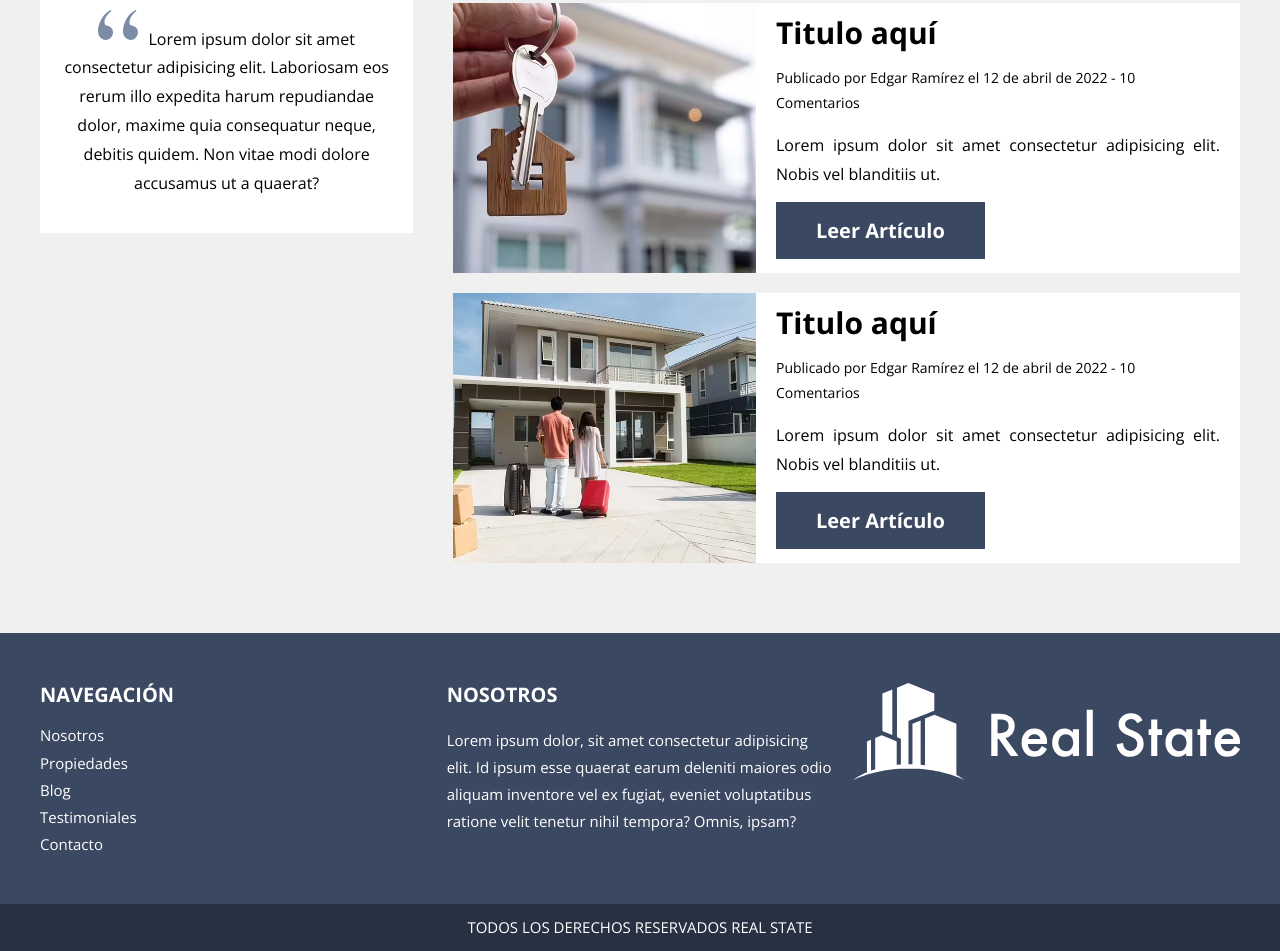
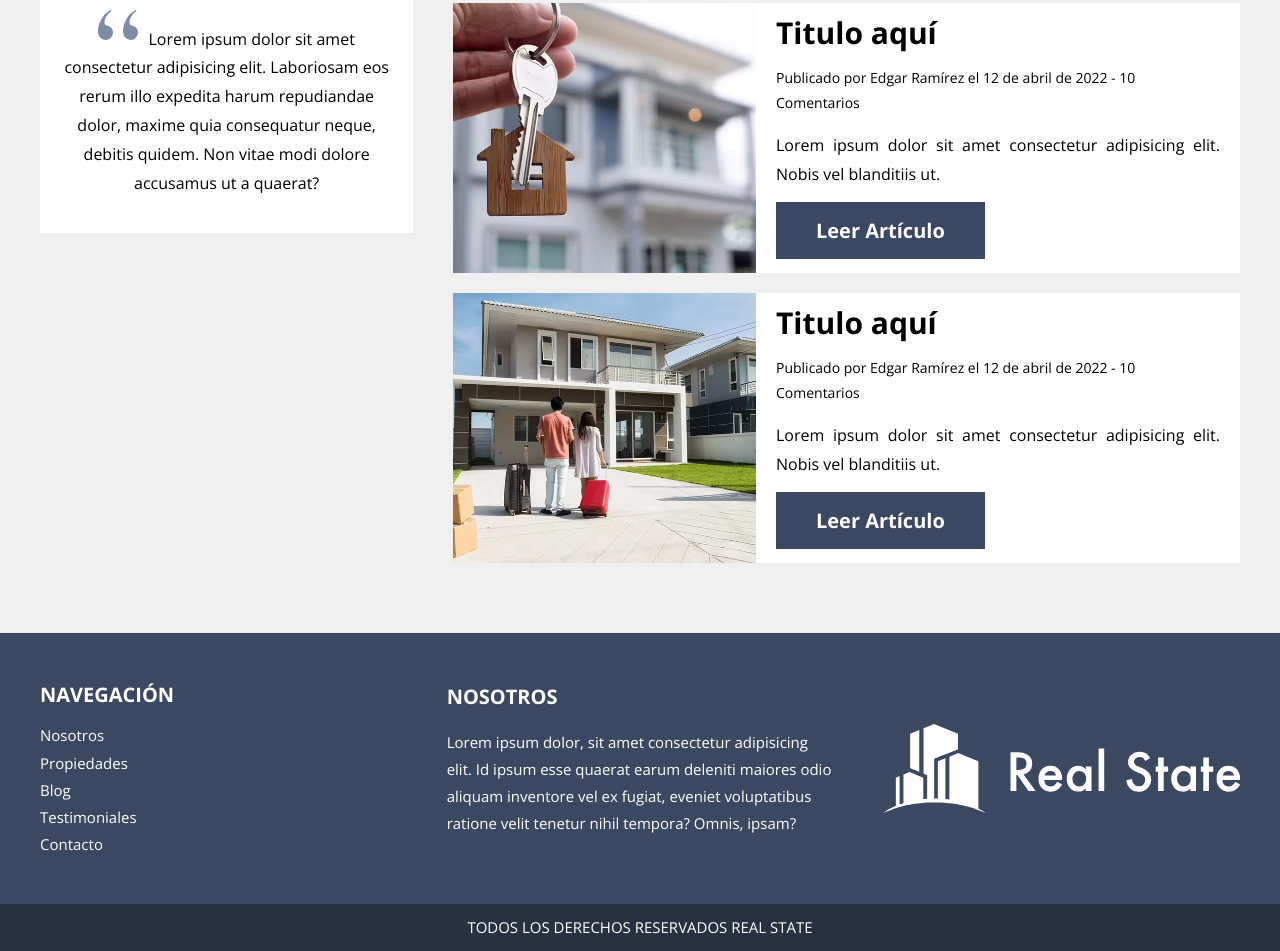
Before and after one commit to ramirez1984/realState, a website: page index.html in a window 1280 px wide. Shown: the part 3186-4137 px from the top of the page. Drawn offline with nearby package versions, Linux system fonts and the light colour scheme.

Commit message:
Fin html y sass

```diff
--- a/src/scss/ui/footer/_footer.scss
+++ b/src/scss/ui/footer/_footer.scss
@@ -17,7 +17,9 @@
 
     &__grid {
         @include m.tablet {
-            @include m.grid(3, 2rem)
+            @include m.grid(3, 2rem);
+            align-items: center;
+
          }
 
     }
@@ -51,7 +53,8 @@
     img {
         margin-top: 5rem;
         @include m.tablet {
-            margin-top: 0rem
+            margin-top: 0rem;
+            margin-left: 3rem;
          }
 
     }
```
Also changed, not shown: build/css/app.css, 1 other file.
